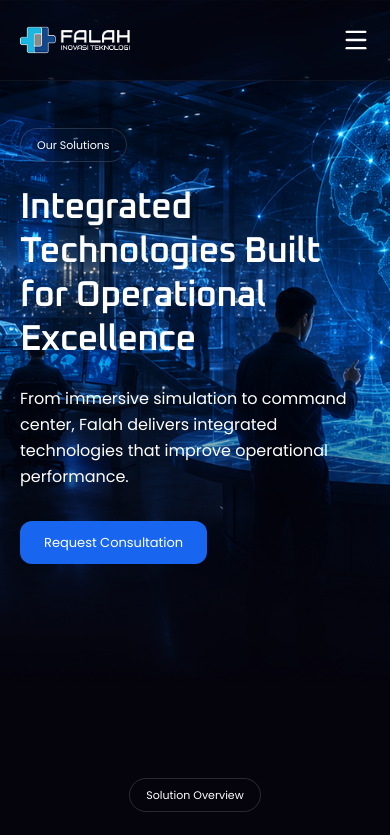
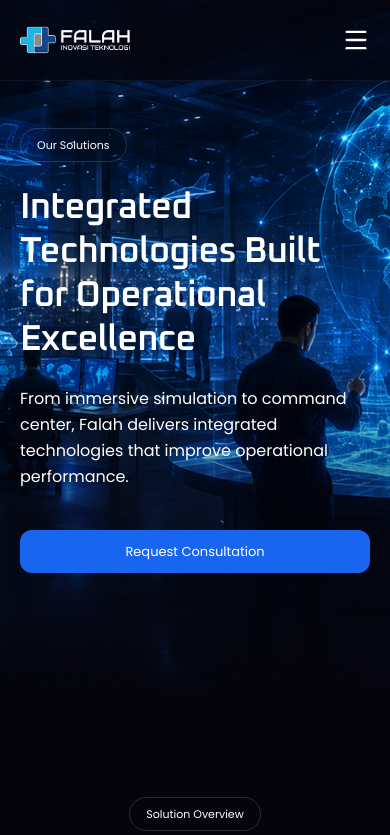
Before and after one commit to armansyahhkm1995/web-portfolio, a Next.js app: page /solutions in a window 390 px wide. Shown: the top 835 px of the page. Built offline with nearby package versions, Linux system fonts and the light colour scheme.

Commit message:
Fix primary link button width on mobile

```diff
--- a/components/sections/about/HeroSection.tsx
+++ b/components/sections/about/HeroSection.tsx
@@ -42,7 +42,7 @@ export default function HeroSection() {
             readiness, safety, and long-term operational performance.
           </p>
 
-          <div className="mt-10">
+          <div className="mt-10 flex flex-col gap-4 sm:flex-row">
             <PrimaryLinkButton href="#certificate">
               See Our Certificate
             </PrimaryLinkButton>
--- a/components/sections/solution/HeroSection.tsx
+++ b/components/sections/solution/HeroSection.tsx
@@ -42,7 +42,7 @@ export default function HeroSection() {
             integrated technologies that improve operational performance.
           </p>
 
-          <div className="mt-10">
+          <div className="mt-10 flex flex-col gap-4 sm:flex-row">
             <PrimaryLinkButton href={contactData.href}>
               Request Consultation
             </PrimaryLinkButton>
```
